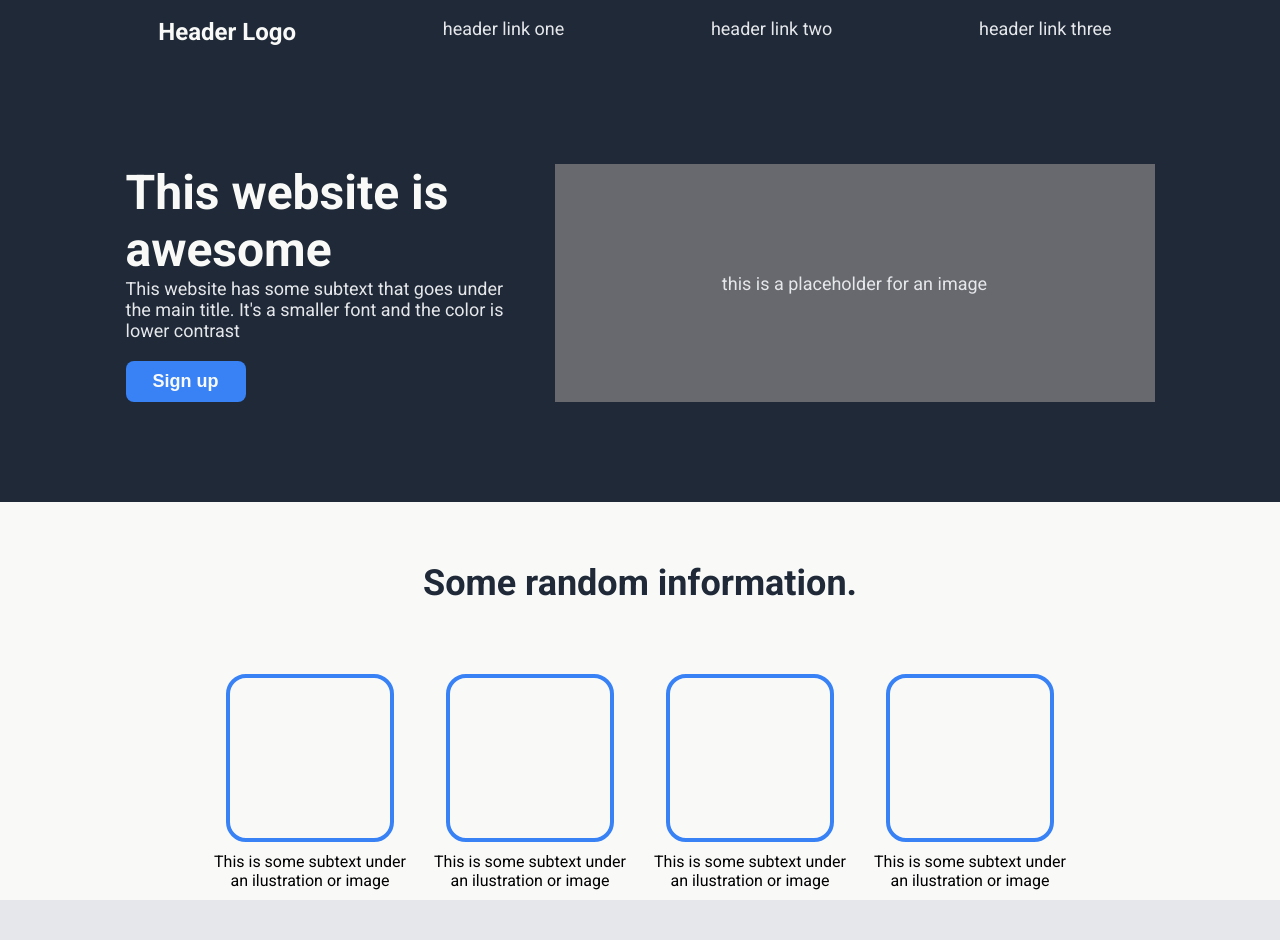
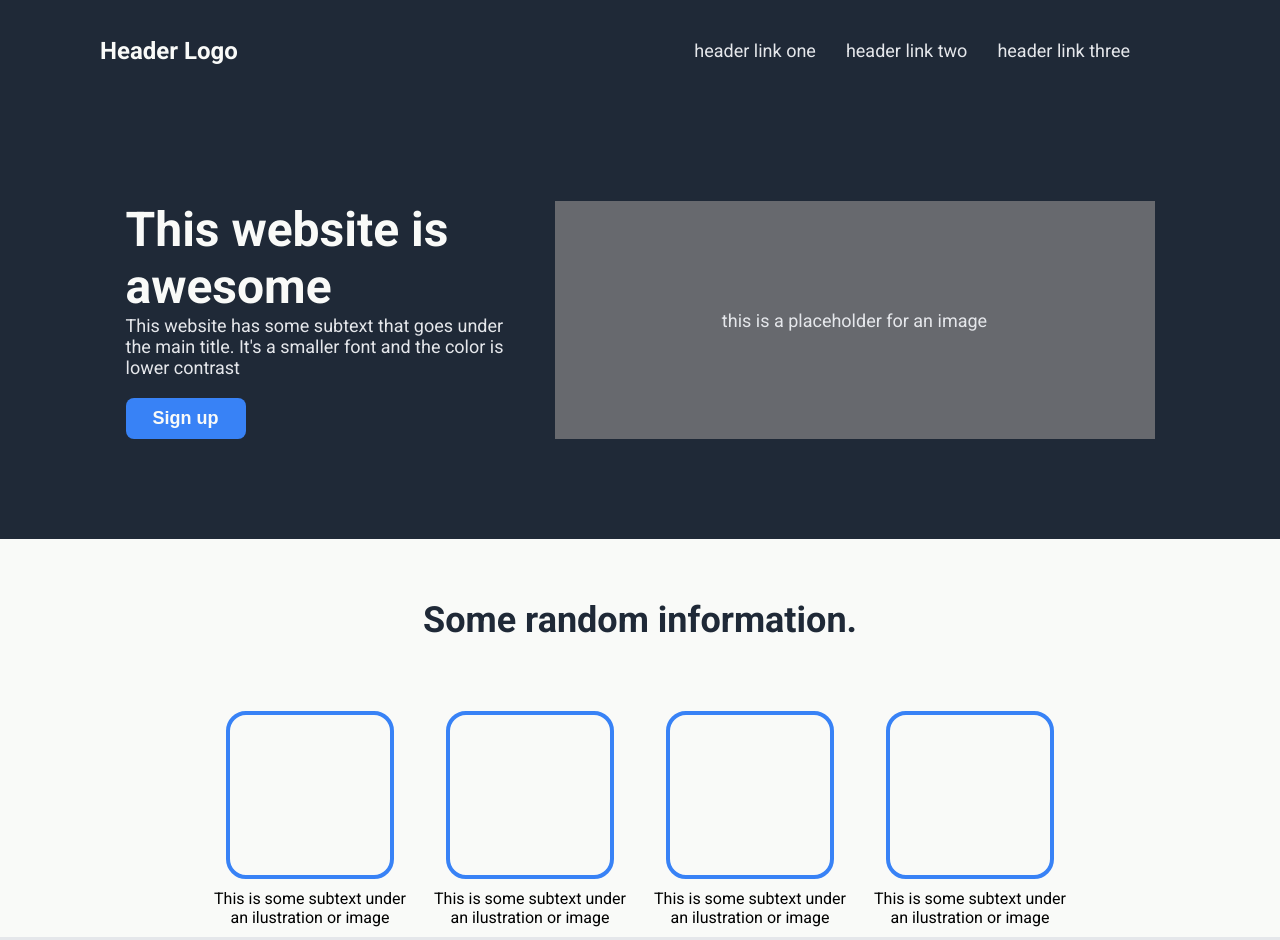
Before and after one commit to whilrod/odin-landing-page, a plain HTML site: page index.html in a window 1280 px wide. Shown: the top 940 px of the page. Drawn offline with Linux system fonts and the light colour scheme.

Commit message:
adjusted navigation bar

```diff
--- a/index.html
+++ b/index.html
@@ -8,8 +8,9 @@
 </head>
 <body>
     <div class="header">
-        <ul class="links">
-                <li class="logo"><a href="#" class="logo">Header Logo</a></li>
+        <a href="#" class="logo">Header Logo</a>
+
+        <ul class="navigation">
                 <li><a href="#">header link one</a></li>
                 <li><a href="#">header link two</a></li>
                 <li><a href="#">header link three</a></li>
--- a/styles.css
+++ b/styles.css
@@ -6,28 +6,42 @@ body{
     background: #1f2937;
 }
 
-.header .links{
+.header{
+    display: flex;
+    margin: 0;
+    padding: 0 100px;
+    justify-content: center;
+    align-items: center;
+}
+
+.navigation{
+    padding: 40px;
     display: flex;
     gap: 20px;
-    padding: 0 100px;
-    justify-content: space-around;
     font-size: 18px;
+    flex-flow: row wrap;
+    justify-content: flex-end;
+    list-style: none;
 }
 
 .logo{
     font-size: 24px;
     font-weight: 900;
-    color:#f9faf8
+    color:#f9faf8;
+    width: 100%;
 }
 
 a{
     text-decoration: none;
     margin-right: 10px;
     color: #e5e7eb;
+
 }
 
 ul{
     list-style-type: none;
+    margin: auto;
+    width: 100%;
 }
 
 .info{
```
